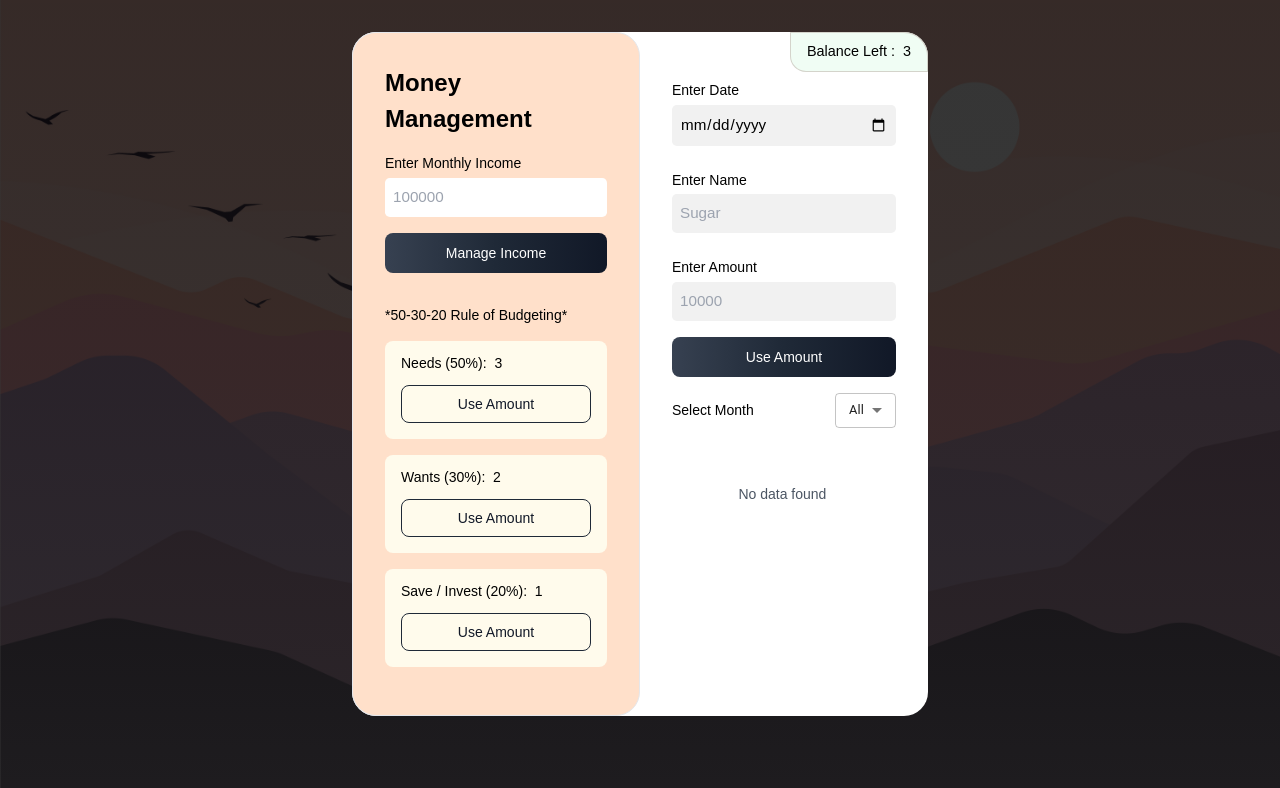
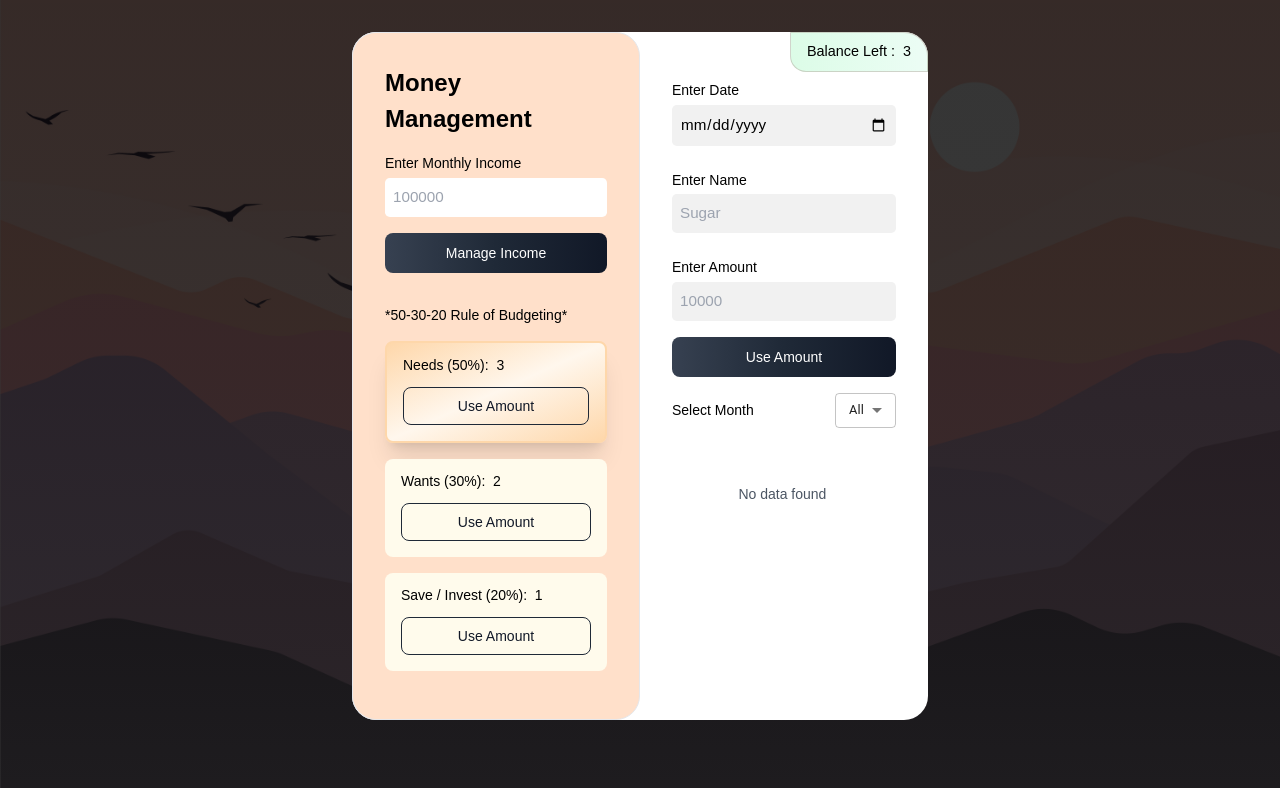
Before and after one commit to gauravsoni97/expensemanagement, a React (Create React App) app: page / in a window 1280 px wide. Both pictures are taken after typing "5" into the empty fields and a click on the button "Manage Income". Shown: the top 788 px of the page. Built offline with nearby package versions, Linux system fonts and the light colour scheme.

Commit message:
ui colors set

```diff
--- a/src/Components/LeftSide.jsx
+++ b/src/Components/LeftSide.jsx
@@ -2,6 +2,7 @@ import React from "react";
 
 const LeftSide = ({
   incomeForm,
+  formVisible,
   splitAmounts,
   handleNeedsForm,
   handleWantsForm,
@@ -47,7 +48,13 @@ const LeftSide = ({
         <div className="needs_wants_invest_parent mt-6 ">
           <p className="text-sm font-medium ">*50-30-20 Rule of Budgeting*</p>
           <div className="split_in_needs_wants_invest">
-            <div className="needs_from_income bg-[#FFFBEC] my-4 rounded-lg p-2 pt-3 px-4 flex align-center justify-between flex-col">
+            <div
+              className={` ${
+                formVisible === 0
+                  ? "bg-gradient-to-tl from-orange-200 via-orange-50 to-orange-200  border-2 border-orange-200 shadow-xl"
+                  : "bg-[#FFFBEC]"
+              }    my-4 rounded-lg p-2 pt-3 px-4 flex align-center justify-between flex-col`}
+            >
               <p className="font-medium text-sm mb-3 ">
                 Needs (50%):&nbsp; {Math.round(splitAmounts.needs)}
               </p>
@@ -60,7 +67,13 @@ const LeftSide = ({
               </button>
             </div>
 
-            <div className="needs_from_income bg-[#FFFBEC] my-4 rounded-lg p-2 pt-3 px-4 flex align-center justify-between flex-col">
+            <div
+             className={` ${
+              formVisible === 1
+                ? "bg-gradient-to-tl from-orange-200 via-orange-50 to-orange-200  border-2 border-orange-200 shadow-xl"
+                : "bg-[#FFFBEC]"
+            }    my-4 rounded-lg p-2 pt-3 px-4 flex align-center justify-between flex-col`}
+            >
               <p className="font-medium text-sm mb-3 ">
                 Wants (30%):&nbsp; {Math.round(splitAmounts.wants)}
               </p>
@@ -73,7 +86,13 @@ const LeftSide = ({
               </button>
             </div>
 
-            <div className="needs_from_income bg-[#FFFBEC] my-4 rounded-lg p-2 pt-3 px-4 flex align-center justify-between flex-col">
+            <div
+             className={` ${
+              formVisible === 2
+                ? "bg-gradient-to-tl from-orange-200 via-orange-50 to-orange-200  border-2 border-orange-200 shadow-xl"
+                : "bg-[#FFFBEC]"
+            }    my-4 rounded-lg p-2 pt-3 px-4 flex align-center justify-between flex-col`}
+            >
               <p className="font-medium text-sm mb-3 ">
                 Save / Invest (20%):&nbsp; {Math.round(splitAmounts.invest)}
               </p>
--- a/src/Components/Main.jsx
+++ b/src/Components/Main.jsx
@@ -270,6 +270,7 @@ const Main = () => {
     <div className="Main_Box flex align-start justify-start flex-wrap  bg-white rounded-xl">
       <LeftSide
         incomeForm={incomeForm}
+        formVisible={formVisible}
         splitAmounts={splitAmounts}
         handleNeedsForm={handleNeedsForm}
         handleWantsForm={handleWantsForm}
--- a/src/Components/RightSide.jsx
+++ b/src/Components/RightSide.jsx
@@ -32,8 +32,8 @@ const RightSide = ({
               <span
                 className={`balenceLeft  ${
                   splitAmounts.needs - needsTotalListSum < 0
-                    ? "bg-red-200 "
-                    : "bg-green-50 "
+                    ? "bg-gradient-to-r from-red-200 to-red-100"
+                    : "bg-gradient-to-r from-green-100 to-emerald-50"
                 }`}
               >
                 Balance Left : &nbsp;
@@ -45,8 +45,8 @@ const RightSide = ({
               <span
                 className={`balenceLeft ${
                   splitAmounts.wants - wantsTotalListSum < 0
-                    ? "bg-red-200 "
-                    : "bg-green-50 "
+                    ? "bg-gradient-to-r from-red-200 to-red-100"
+                    : "bg-gradient-to-r from-green-100 to-emerald-50"
                 }`}
               >
                 Balance Left : &nbsp;
@@ -58,8 +58,8 @@ const RightSide = ({
               <span
                 className={`balenceLeft ${
                   splitAmounts.invest - investTotalListSum < 0
-                    ? "bg-red-200 "
-                    : "bg-green-50 "
+                    ? "bg-gradient-to-r from-red-200 to-red-100"
+                    : "bg-gradient-to-r from-green-100 to-emerald-50"
                 }`}
               >
                 Balance Left : &nbsp;
```
